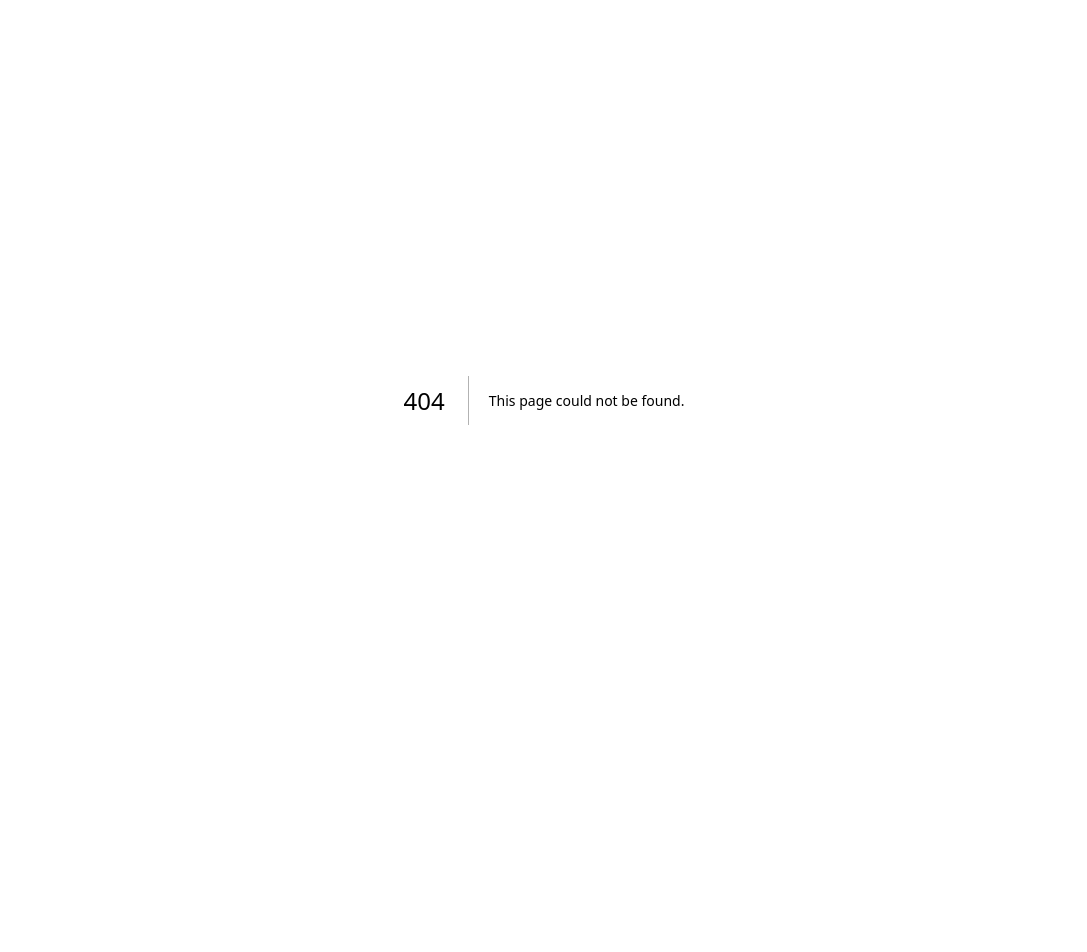
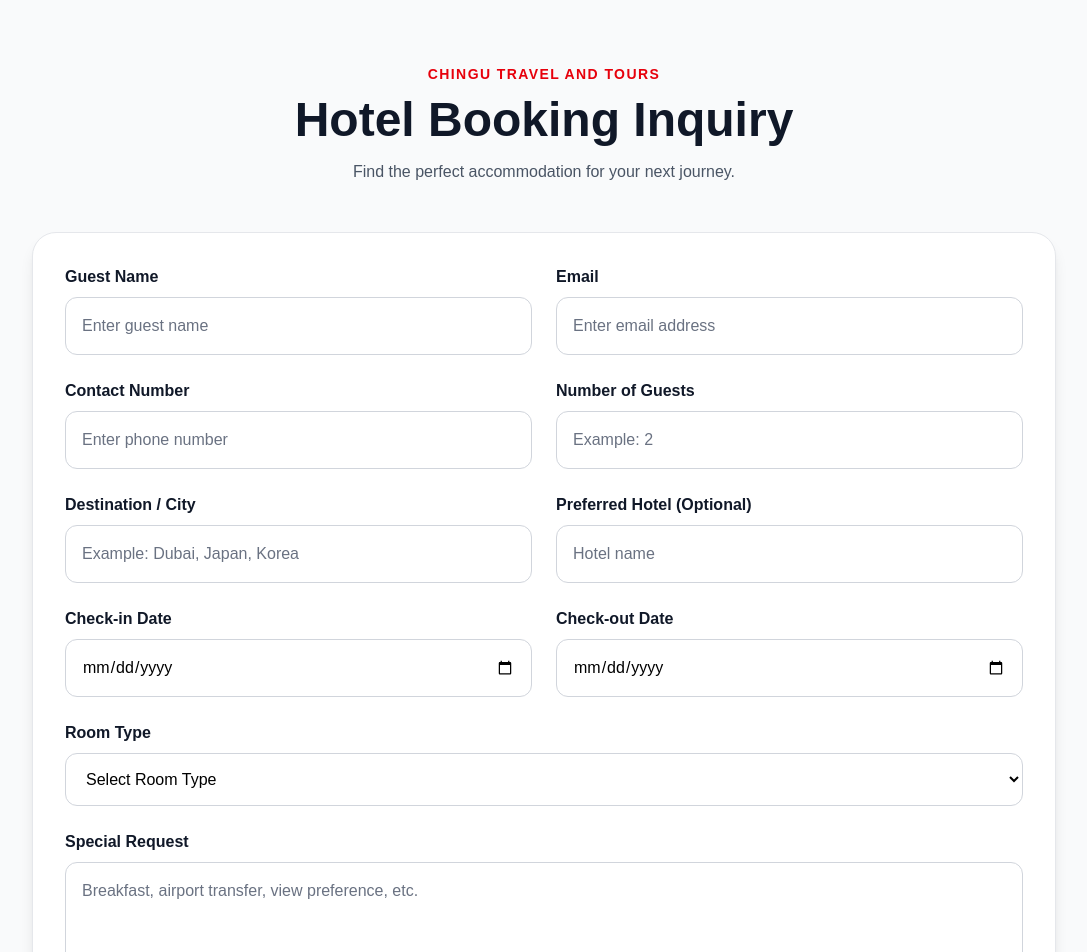
Before and after one commit to chingutravelandtours/chingu-website, a Next.js app: page /hotel in a window 1280 px wide. Before the commit this address had no page. Shown: the top 952 px of the page, without its empty margins (96-1183 px from the left). Before the commit the page ends 800 px from the top, so only its background shows below. Built offline with nearby package versions, Linux system fonts and the light colour scheme.

Commit message:
Create page.tsx

```diff
--- /dev/null
+++ b/app/hotel/page.tsx
@@ -0,0 +1,485 @@
+"use client";
+
+export default function HotelPage() {
+
+
+  const inputStyle =
+    "w-full p-4 rounded-xl border border-gray-300 text-black placeholder:text-gray-500 bg-white focus:outline-none focus:border-red-600";
+
+
+  const labelStyle =
+    "block mb-2 font-semibold text-gray-900";
+
+
+
+  return (
+
+    <main className="min-h-screen bg-gray-50 py-16 px-5">
+
+
+      <div className="max-w-5xl mx-auto">
+
+
+
+        {/* HEADER */}
+
+        <div className="text-center mb-12">
+
+
+          <p className="
+            text-red-600
+            uppercase
+            tracking-widest
+            font-semibold
+            text-sm
+          ">
+            CHINGU Travel and Tours
+          </p>
+
+
+
+          <h1 className="
+            mt-3
+            text-5xl
+            font-bold
+            text-gray-900
+          ">
+            Hotel Booking Inquiry
+          </h1>
+
+
+
+          <p className="
+            mt-4
+            text-gray-600
+          ">
+            Find the perfect accommodation for your next journey.
+          </p>
+
+
+        </div>
+
+
+
+
+
+
+
+        {/* FORM CARD */}
+
+
+        <div className="
+          bg-white
+          rounded-3xl
+          shadow-lg
+          border
+          border-gray-200
+          p-8
+        ">
+
+
+
+
+
+
+          {/* CUSTOMER DETAILS */}
+
+
+          <div className="
+            grid
+            md:grid-cols-2
+            gap-6
+          ">
+
+
+
+            <div>
+
+              <label className={labelStyle}>
+                Guest Name
+              </label>
+
+
+              <input
+
+                type="text"
+
+                placeholder="Enter guest name"
+
+                className={inputStyle}
+
+              />
+
+            </div>
+
+
+
+
+
+
+            <div>
+
+              <label className={labelStyle}>
+                Email
+              </label>
+
+
+              <input
+
+                type="email"
+
+                placeholder="Enter email address"
+
+                className={inputStyle}
+
+              />
+
+            </div>
+
+
+
+
+
+
+
+            <div>
+
+              <label className={labelStyle}>
+                Contact Number
+              </label>
+
+
+              <input
+
+                type="text"
+
+                placeholder="Enter phone number"
+
+                className={inputStyle}
+
+              />
+
+            </div>
+
+
+
+
+
+
+
+            <div>
+
+              <label className={labelStyle}>
+                Number of Guests
+              </label>
+
+
+              <input
+
+                type="number"
+
+                placeholder="Example: 2"
+
+                className={inputStyle}
+
+              />
+
+            </div>
+
+
+
+          </div>
+
+
+
+
+
+
+
+
+
+          {/* HOTEL DETAILS */}
+
+
+
+          <div className="
+            grid
+            md:grid-cols-2
+            gap-6
+            mt-6
+          ">
+
+
+
+
+            <div>
+
+
+              <label className={labelStyle}>
+                Destination / City
+              </label>
+
+
+              <input
+
+                type="text"
+
+                placeholder="Example: Dubai, Japan, Korea"
+
+                className={inputStyle}
+
+              />
+
+
+            </div>
+
+
+
+
+
+
+
+            <div>
+
+
+              <label className={labelStyle}>
+                Preferred Hotel (Optional)
+              </label>
+
+
+              <input
+
+                type="text"
+
+                placeholder="Hotel name"
+
+                className={inputStyle}
+
+              />
+
+
+            </div>
+
+
+
+          </div>
+
+
+
+
+
+
+
+
+
+          {/* DATE */}
+
+
+
+          <div className="
+            grid
+            md:grid-cols-2
+            gap-6
+            mt-6
+          ">
+
+
+
+            <div>
+
+
+              <label className={labelStyle}>
+                Check-in Date
+              </label>
+
+
+              <input
+
+                type="date"
+
+                className={inputStyle}
+
+              />
+
+
+            </div>
+
+
+
+
+
+
+            <div>
+
+
+              <label className={labelStyle}>
+                Check-out Date
+              </label>
+
+
+              <input
+
+                type="date"
+
+                className={inputStyle}
+
+              />
+
+
+            </div>
+
+
+
+          </div>
+
+
+
+
+
+
+
+
+
+          {/* ROOM TYPE */}
+
+
+
+          <div className="mt-6">
+
+
+            <label className={labelStyle}>
+              Room Type
+            </label>
+
+
+
+            <select className={inputStyle}>
+
+
+              <option>
+                Select Room Type
+              </option>
+
+
+              <option>
+                Single Room
+              </option>
+
+
+              <option>
+                Double Room
+              </option>
+
+
+              <option>
+                Family Room
+              </option>
+
+
+              <option>
+                Suite Room
+              </option>
+
+
+
+            </select>
+
+
+
+          </div>
+
+
+
+
+
+
+
+
+
+          {/* REQUEST */}
+
+
+
+          <div className="mt-6">
+
+
+            <label className={labelStyle}>
+              Special Request
+            </label>
+
+
+
+            <textarea
+
+              placeholder="Breakfast, airport transfer, view preference, etc."
+
+              className="
+                w-full
+                h-32
+                p-4
+                rounded-xl
+                border
+                border-gray-300
+                text-black
+                placeholder:text-gray-500
+                focus:outline-none
+                focus:border-red-600
+              "
+
+            />
+
+
+
+          </div>
+
+
+
+
+
+
+
+
+
+          {/* BUTTON */}
+
+
+
+          <button
+
+            className="
+              mt-8
+              w-full
+              py-4
+              rounded-xl
+              bg-red-600
+              hover:bg-red-700
+              text-white
+              font-bold
+              transition
+            "
+
+          >
+
+            Request Hotel Quote →
+
+          </button>
+
+
+
+
+
+        </div>
+
+
+
+
+      </div>
+
+
+
+    </main>
+
+
+  );
+
+}
```
